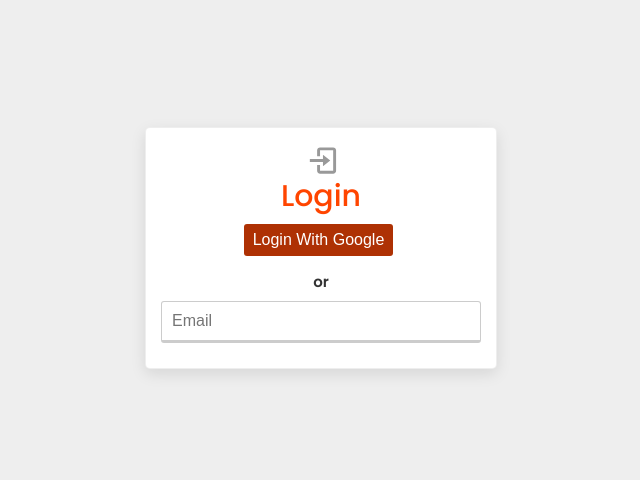
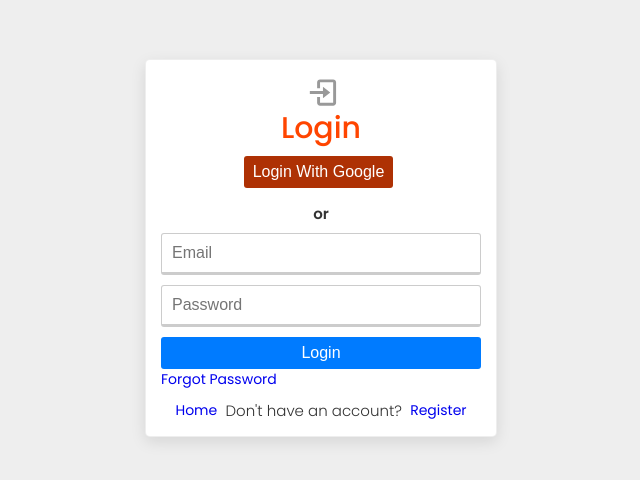
Before and after one commit to PushOak/auth-users, a React (Create React App) app in the folder client/: page /login in a window 1280 px wide. Shown: the part 152-632 px from the top of the page, without its empty margins (319-959 px from the left). Built offline with nearby package versions, Linux system fonts and the light colour scheme; the HTML template or start-up script is replaced by a standard one.

Commit message:
Login page layout continued

```diff
--- a/client/src/pages/auth/Login.jsx
+++ b/client/src/pages/auth/Login.jsx
@@ -1,9 +1,17 @@
-import React from "react";
+import React, { useState } from "react";
 import styles from "./auth.module.scss";
+import { Link } from "react-router-dom";
 import Card from "../../components/card/Card";
 import { BiLogIn } from "react-icons/bi";
 
 export default function Login() {
+  const [email, setEmail] = useState("");
+  const [password, setPassword] = useState("");
+
+  const handleInputChange = () => {};
+
+  const loginUser = () => {};
+
   return (
     <>
       <div className={`container ${styles.auth}`}>
@@ -19,10 +27,34 @@
             <br />
             <p className="--text-center --fw-bold">or</p>
 
-            <form>
-              <input type="email" placeholder="Email" required name="email" />
+            <form onSubmit={loginUser}>
+              <input
+                type="email"
+                name="email"
+                placeholder="Email"
+                value={email}
+                onChange={handleInputChange}
+                required
+              />
+              <input
+                type="password"
+                name="password"
+                placeholder="Password"
+                value={password}
+                onChange={handleInputChange}
+                required
+              />
+              <button type="submit" className="--btn --btn-primary --btn-block">
+                Login
+              </button>
             </form>
 
+            <Link to="/forgot">Forgot Password</Link>
+            <span className={styles.register}>
+            <Link to="/">Home</Link>
+            <p> &nbsp; Don't have an account? &nbsp; </p>
+            <Link to="/register">Register</Link>
+            </span>
           </div>
         </Card>
       </div>
```
